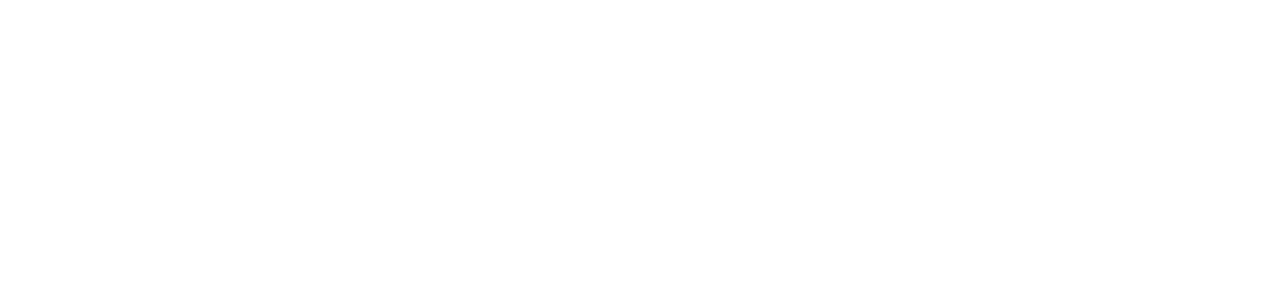
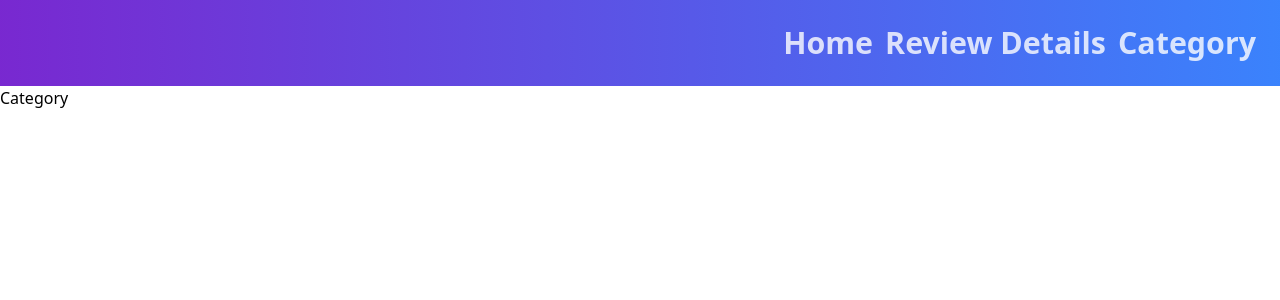
Before and after one commit to halilibrahimcelik/strapi-crash, a React (Create React App) app: page /category in a window 1280 px wide. Before the commit this address had no page. Shown: the top 300 px of the page. Built offline with nearby package versions, Linux system fonts and the light colour scheme.

Commit message:
feat:navbar active fun added

```diff
--- /dev/null
+++ b/src/components/navbar/Navbar.jsx
@@ -0,0 +1,62 @@
+import React, { useEffect, useState } from "react";
+import { Link } from "react-router-dom";
+
+import styles from "./navbar.module.scss";
+const Navbar = () => {
+  const [active, setActive] = useState(false);
+
+  const handleActive = (event) => {
+    if (event.target.className.includes("link")) {
+      console.log(styles.link);
+      event.target.classList.remove(styles.link);
+    } else {
+      event.target.classList.add(styles.link);
+    }
+    const allLinks = document.querySelectorAll(`.${styles.link}`);
+    console.log(allLinks);
+    allLinks.forEach((e) => {
+      return e !== event.target ? e.classList.remove(styles.link) : null;
+    });
+  };
+  useEffect(() => {
+    if (window.location.pathname === "/") {
+      //   setActive(true);
+    }
+  }, []);
+
+  return (
+    <nav>
+      <ul className="flex justify-end gap-3 mr-6">
+        <li>
+          <Link
+            onClick={(e) => handleActive(e)}
+            className={active ? styles.link : null}
+            to={"/"}
+          >
+            Home
+          </Link>
+        </li>
+        <li>
+          <Link
+            to="/details"
+            onClick={(e) => handleActive(e)}
+            className={active ? styles.link : null}
+          >
+            Review Details
+          </Link>
+        </li>
+        <li>
+          <Link
+            to="/category"
+            onClick={(e) => handleActive(e)}
+            className={active ? styles.link : null}
+          >
+            Category
+          </Link>
+        </li>
+      </ul>
+    </nav>
+  );
+};
+
+export default Navbar;
--- /dev/null
+++ b/src/components/navbar/navbar.module.scss
@@ -0,0 +1,41 @@
+nav{
+    background: #6a11cb;
+padding: 20px 0;
+    /* Chrome 10-25, Safari 5.1-6 */
+    background: -webkit-linear-gradient(to right, rgba(106, 17, 203, 0.9), rgba(37, 117, 252, 0.9));
+
+    /* W3C, IE 10+/ Edge, Firefox 16+, Chrome 26+, Opera 12+, Safari 7+ */
+    background: linear-gradient(to right, rgba(106, 17, 203, 0.9), rgba(37, 117, 252, 0.9));
+
+ul{
+    li{
+      color: #fff;
+      font-weight: 700;
+      font-size: 1.9rem;
+     a{
+        opacity: 0.8;
+
+        transition: all 0.5s ease;
+
+        &.link{
+            opacity:  1 ;
+            text-decoration: underline;
+
+
+        }
+        &.none{
+            opacity:  0.8 ;
+            text-decoration: none;
+
+
+        }
+     }
+
+
+
+    }
+}
+}
+.active{
+    opacity: 1;
+}
--- /dev/null
+++ b/src/pages/category/Category.jsx
@@ -0,0 +1,7 @@
+import React from "react";
+
+const Category = () => {
+  return <div>Category</div>;
+};
+
+export default Category;
--- a/src/home/Home.jsx
+++ b/src/pages/home/Home.jsx
@@ -1,5 +1,5 @@
 import React from "react";
-import Container from "../UI/Container";
+import Container from "../../UI/Container";
 import styles from "./home.module.scss";
 
 const Home = () => {
--- /dev/null
+++ b/src/pages/reviewDetails/ReviewDetails.jsx
@@ -0,0 +1,7 @@
+import React from "react";
+
+const ReviewDetails = () => {
+  return <div>ReviewDetails</div>;
+};
+
+export default ReviewDetails;
--- a/src/routes/AppRouter.jsx
+++ b/src/routes/AppRouter.jsx
@@ -1,11 +1,17 @@
 import React from "react";
 import { BrowserRouter, Route, Routes } from "react-router-dom";
-import Home from "../home/Home";
+import Navbar from "../components/navbar/Navbar";
+import Category from "../pages/category/Category";
+import Home from "../pages/home/Home";
+import ReviewDetails from "../pages/reviewDetails/ReviewDetails";
 const AppRouter = () => {
   return (
     <BrowserRouter>
+      <Navbar />
       <Routes>
         <Route path="/" element={<Home />} />
+        <Route path="/details" element={<ReviewDetails />} />
+        <Route path="/category" element={<Category />} />
       </Routes>
     </BrowserRouter>
   );
```
Also changed, not shown: src/pages/home/home.module.scss (renamed from src/home/home.module.scss), src/pages/reviewDetails/reviewDetails.module.scss (added).
